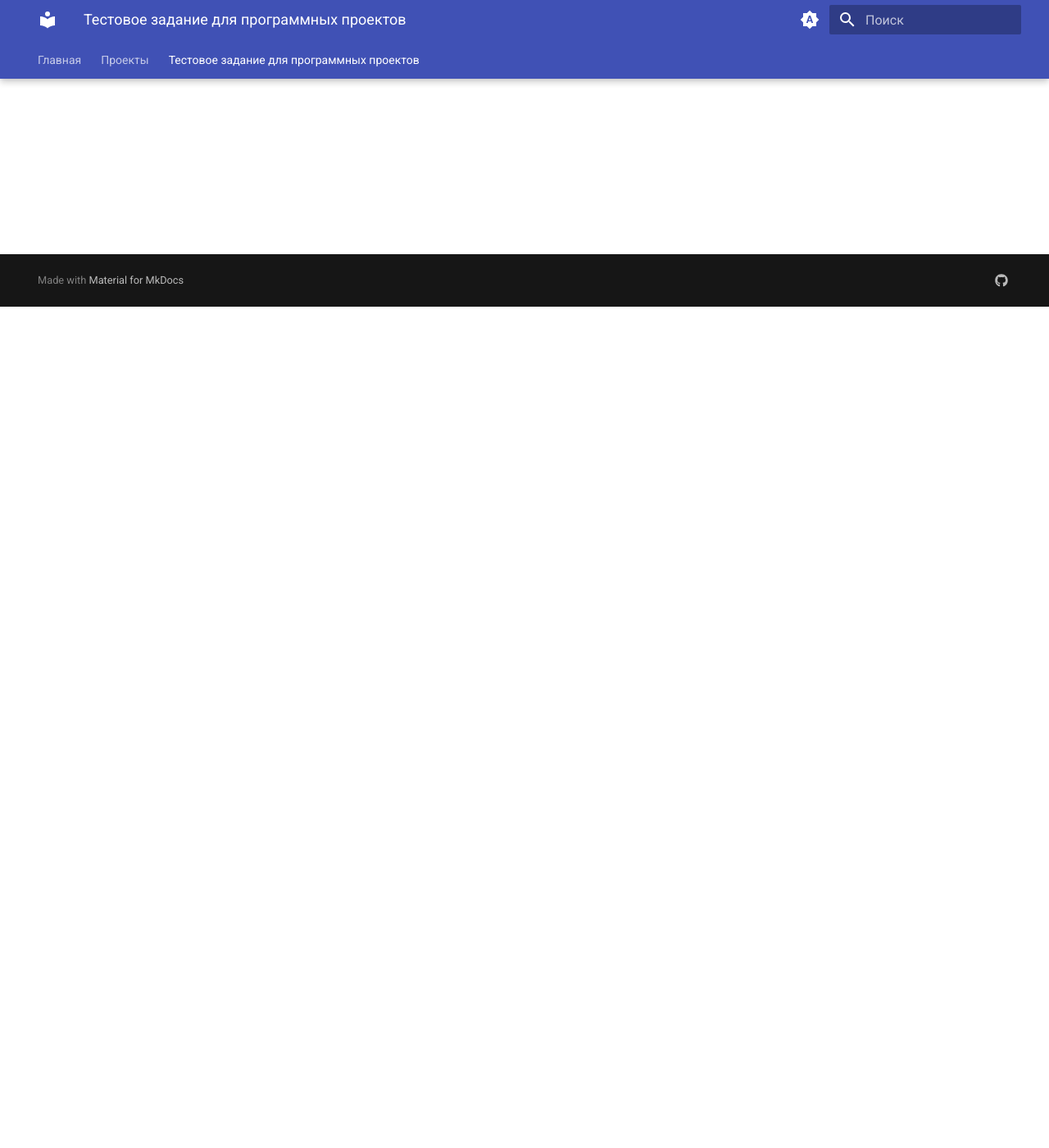
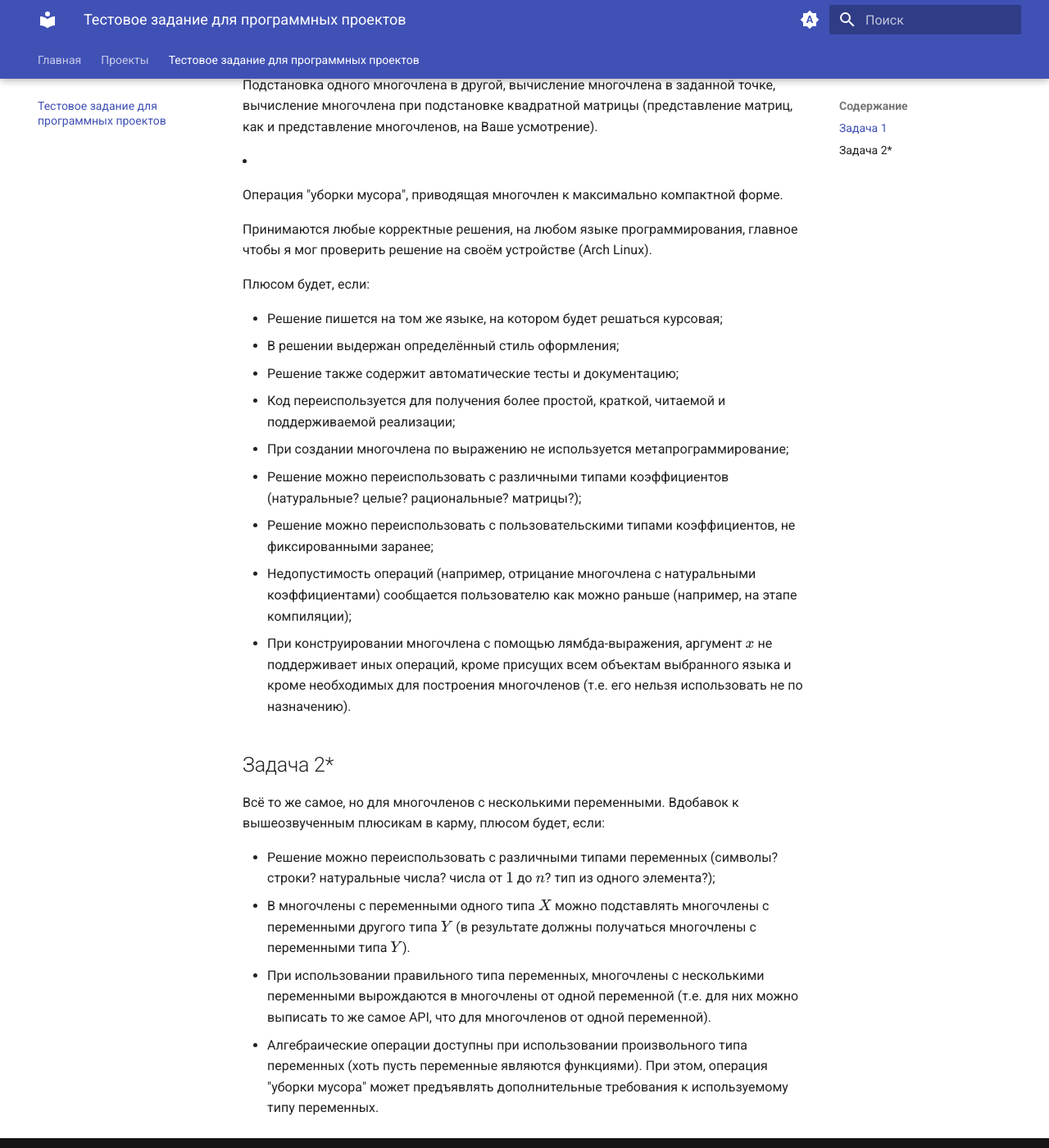
Before and after one commit to Church-of-Church-HSE/Church-of-Church-HSE.github.io, an MkDocs documentation site: the page built from docs/testtask.md, in a window 1280 px wide and 1400 px high, scrolled down 1026 px. Shown: the whole window at 82% size. Built offline with MkDocs 1.6.1 and Material for MkDocs 9.7.7, drawn with Linux system fonts in a browser that asks for light colours; some of the changed text lies outside the part shown.

Commit message:
+ programming test taask

```diff
--- a/docs/testtask.md
+++ b/docs/testtask.md
@@ -1 +1,79 @@
 # Тестовое задание для программных проектов
+
+## Задача 1
+
+Напишите мини-библиотеку для работы с многочленами от одной переменной.
+Она должна поддерживать следующие операции:
+
+*   Построение многочлена по его выражению, записанному внутри языка (это не
+    задача про парсеры). Например, по выражению
+
+    \[
+      1+3x^2-x+8
+    \]
+
+    должен быть создан многочлен с коэффициентами $9$,$-1$,$3$ при степенях
+    $x^0$,$x^1$,$x^2$ соответственно.
+
+*   Алгебраические операции над многочленами:
+    <div class="grid cards" markdown>
+      - константный многочлен
+      - прибавление константы
+      - сложение многочленов
+      - нулевой многочлен
+      - вычитание константы
+      - вычитание многочленов
+      - отрицание многочлена
+      - умножение на константу
+      - умножение на другой многочлен
+      - единичный многочлен
+      - возведение многочлена в натуральную степень
+    </div>
+
+*   Подстановка одного многочлена в другой, вычисление многочлена в заданной
+    точке, вычисление многочлена при подстановке квадратной матрицы
+    (представление матриц, как и представление многочленов, на Ваше усмотрение).
+
+*   Операция "уборки мусора", приводящая многочлен к максимально компактной
+    форме.
+
+Принимаются любые корректные решения, на любом языке программирования, главное
+чтобы я мог проверить решение на своём устройстве (Arch Linux).
+
+Плюсом будет, если:
+
+* Решение пишется на том же языке, на котором будет решаться курсовая;
+* В решении выдержан определённый стиль оформления;
+* Решение также содержит автоматические тесты и документацию;
+* Код переиспользуется для получения более простой, краткой, читаемой и
+  поддерживаемой реализации;
+* При создании многочлена по выражению не используется метапрограммирование;
+* Решение можно переиспользовать с различными типами коэффициентов
+  (натуральные? целые? рациональные? матрицы?);
+* Решение можно переиспользовать с пользовательскими типами коэффициентов,
+  не фиксированными заранее;
+* Недопустимость операций (например, отрицание многочлена с натуральными
+  коэффициентами) сообщается пользователю как можно раньше
+  (например, на этапе компиляции);
+* При конструировании многочлена с помощью лямбда-выражения, аргумент $x$ не
+  поддерживает иных операций, кроме присущих всем объектам выбранного языка и
+  кроме необходимых для построения многочленов
+  (т.е. его нельзя использовать не по назначению).
+
+## Задача 2*
+
+Всё то же самое, но для многочленов с несколькими переменными. Вдобавок к
+вышеозвученным плюсикам в карму, плюсом будет, если:
+
+* Решение можно переиспользовать с различными типами переменных (символы?
+  строки? натуральные числа? числа от $1$ до $n$? тип из одного элемента?);
+* В многочлены с переменными одного типа $X$ можно подставлять многочлены с
+  переменными другого типа $Y$ (в результате должны получаться многочлены с
+  переменными типа $Y$).
+* При использовании правильного типа переменных, многочлены с несколькими
+  переменными вырождаются в многочлены от одной переменной (т.е. для них можно
+  выписать то же самое API, что для многочленов от одной переменной).
+* Алгебраические операции доступны при использовании произвольного типа
+  переменных (хоть пусть переменные являются функциями). При этом, операция
+  "уборки мусора" может предъявлять дополнительные требования к используемому
+  типу переменных.
```
